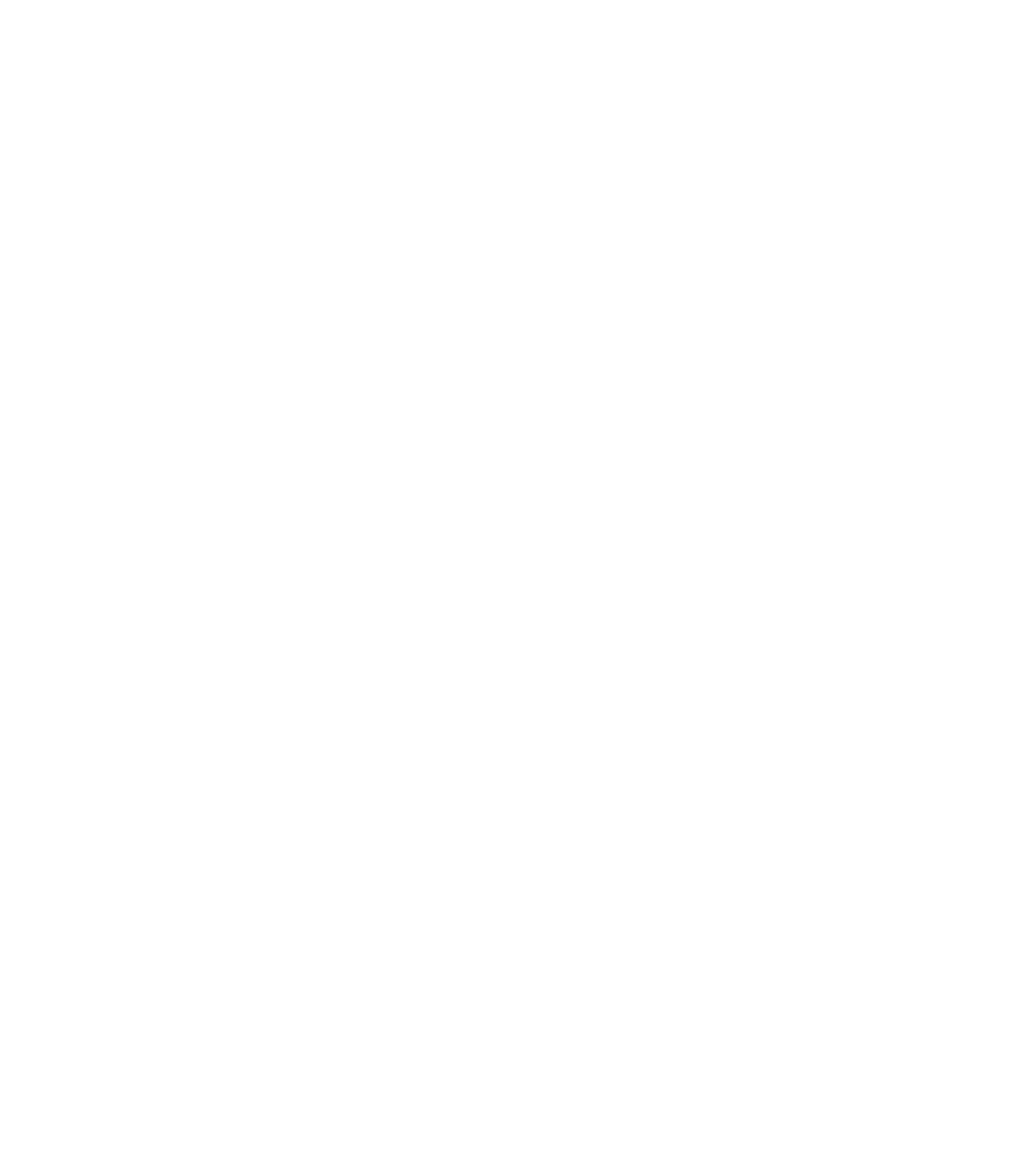
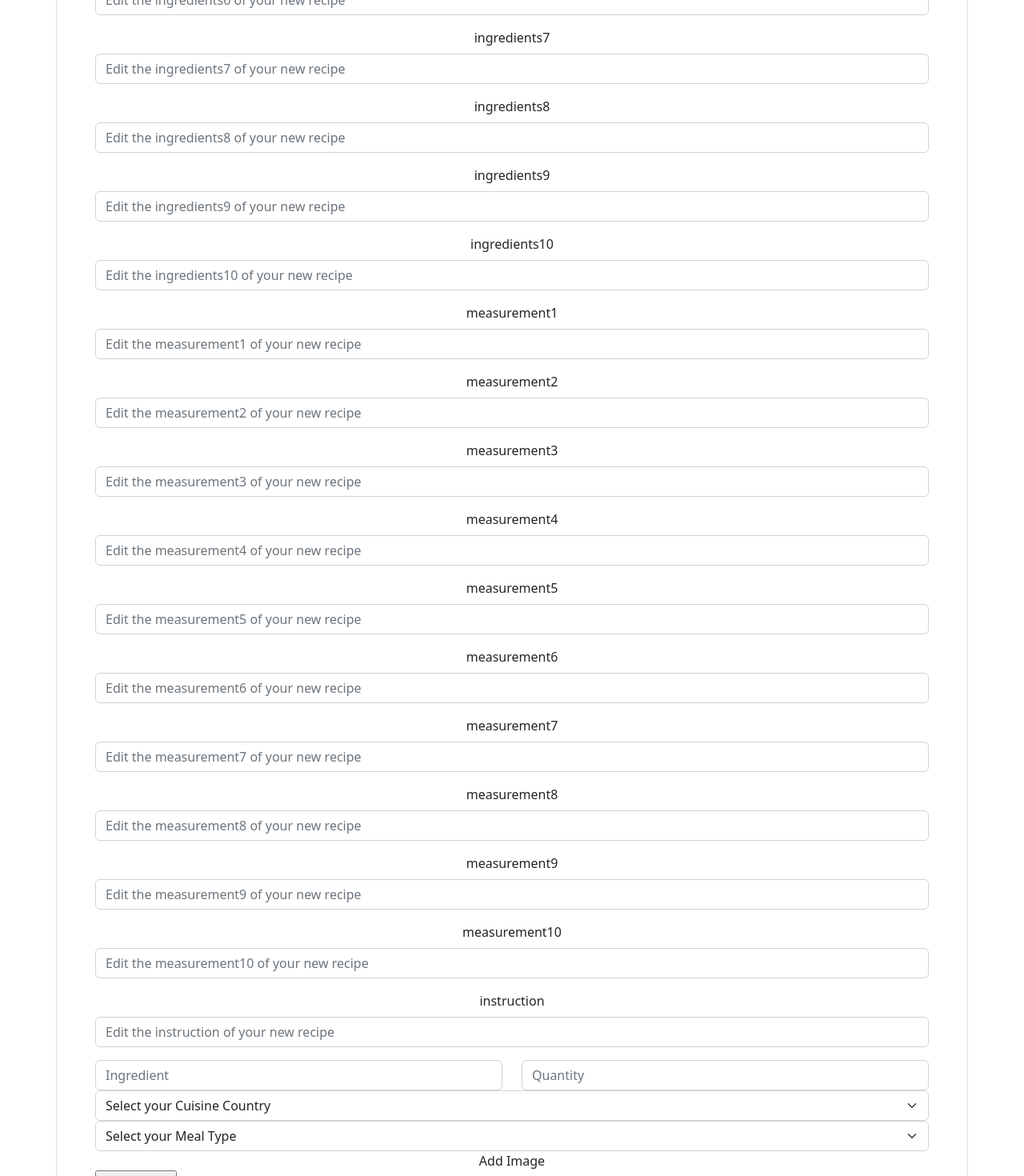
Before and after one commit to mdidomizio/Final-Project---Adelya-Miriam-Fatima, a React (Create React App) app: page /newRecipe in a window 1280 px wide. Shown: the part 1060-2530 px from the top of the page at 80% size. Before the commit the page ends 800 px from the top, so only its background shows below. Built offline with nearby package versions, Linux system fonts and the light colour scheme.

Commit message:
first draft of form with some extra options more costumized according to the entry type

```diff
--- a/src/components/AddRecipeForm.js
+++ b/src/components/AddRecipeForm.js
@@ -1,19 +1,21 @@
-import { useState } from 'react';
-import { Link } from "react-router-dom"
-import Button from 'react-bootstrap/Button';
-import Form from 'react-bootstrap/Form';
+import { useState } from "react";
+import { Link } from "react-router-dom";
+import Button from "react-bootstrap/Button";
+import Form from "react-bootstrap/Form";
+import Row from "react-bootstrap/Row";
+import Col from "react-bootstrap/Col";
 import { useFormik } from "formik";
 import * as yup from "yup";
 
 const AddRecipeForm = () => {
-
-  const[error, setError] = useState(false)
-  const [messageAdded, setMessageAdded] = useState(false)
+  const [error, setError] = useState(false);
+  const [messageAdded, setMessageAdded] = useState(false);
 
   const formik = useFormik({
     initialValues: {
       nameRecipe: "",
       mealType: "",
+      mealTag: "",
       mealOrigin: "",
       ingredients1: "",
       ingredients2: "",
@@ -40,9 +42,47 @@
     },
 
     validationSchema: yup.object().shape({
-        nameRecipe: yup.string().max(50, "50 characters or less").required("Required"),
-        mealType: yup.string().oneOf(["Beef", "Breakfast", "Chicken", "Dessert", "Miscellaneous", "Pork", "Seafood", "Side", "Starter", "Vegetarian"]).required(),
-        mealOrigin: yup.string().oneOf(["American", "British", "Canadian", "Chinese", "Croatian", "Dutch", "French", "Indian", "Irish", "Italian", "Jamaican", "Malaysian", "Mexican", "Polish", "Russian", "Vietnamese",]).required(),
+      nameRecipe: yup
+        .string()
+        .max(50, "50 characters or less")
+        .required("Required"),
+      mealType: yup
+        .string()
+        .oneOf([
+          "Beef",
+          "Breakfast",
+          "Chicken",
+          "Dessert",
+          "Miscellaneous",
+          "Pork",
+          "Seafood",
+          "Side",
+          "Starter",
+          "Vegetarian",
+        ])
+        .required(),
+      mealTag: yup.string().oneOf(["rian"]).required(),
+      mealOrigin: yup
+        .string()
+        .oneOf([
+          "American",
+          "British",
+          "Canadian",
+          "Chinese",
+          "Croatian",
+          "Dutch",
+          "French",
+          "Indian",
+          "Irish",
+          "Italian",
+          "Jamaican",
+          "Malaysian",
+          "Mexican",
+          "Polish",
+          "Russian",
+          "Vietnamese",
+        ])
+        .required(),
       ingredients1: yup.string().max(50, "50 characters or less").required(),
       ingredients2: yup.string().max(50, "50 characters or less").required(),
       ingredients3: yup.string().max(50, "50 characters or less").required(),
@@ -64,46 +104,45 @@
       measurement9: yup.string().max(50, "50 characters or less").required(),
       measurement10: yup.string().max(50, "50 characters or less").required(),
       instruction: yup.string().required(),
-        url: yup.string().required()
+      url: yup.string().required(),
     }),
     onSubmit: (values) => {
-      console.log("clg from submit post", values)
-      createRecipeEntry(values)
-
+      console.log("clg from submit post", values);
+      createRecipeEntry(values);
     },
   });
 
-  const createRecipeEntry = async (item) =>{
+  const createRecipeEntry = async (item) => {
     // upload image to cloudinary:
-  let preset = 'wardrobe_bootcamp'
-  let cloudName = 'dajs1jldd'
-  let cloudPath = `https://api.cloudinary.com/v1_1/${cloudName}/image/upload`
+    let preset = "wardrobe_bootcamp";
+    let cloudName = "dajs1jldd";
+    let cloudPath = `https://api.cloudinary.com/v1_1/${cloudName}/image/upload`;
     // create body to post:
-  let dataForBody = new FormData()
-  dataForBody.append('file', item.url[0])
-  dataForBody.append('upload_preset', preset)
-  dataForBody.append('cloud_name', cloudName)
+    let dataForBody = new FormData();
+    dataForBody.append("file", item.url[0]);
+    dataForBody.append("upload_preset", preset);
+    dataForBody.append("cloud_name", cloudName);
 
     const uploadImageToCloudinary = await fetch(cloudPath, {
-        method: 'POST',
-        body: dataForBody
-      })
-      let imageData = await uploadImageToCloudinary.json()
-      console.log('post to cloud', imageData);
+      method: "POST",
+      body: dataForBody,
+    });
+    let imageData = await uploadImageToCloudinary.json();
+    console.log("post to cloud", imageData);
 
     // get access to token in local storage:
-      let tokenFromLS = localStorage.getItem('token')
-      let JWT_TOKEN = JSON.parse(tokenFromLS)
+    let tokenFromLS = localStorage.getItem("token");
+    let JWT_TOKEN = JSON.parse(tokenFromLS);
 
-try{
+    try {
       let path = `${process.env.REACT_APP_WARDROBE_API}/wardrobe`;
       let response = await fetch(path, {
         method: "POST",
         headers: {
           "Content-type": "application/json",
-        'Authorization': `Bearer ${JWT_TOKEN}`
+          Authorization: `Bearer ${JWT_TOKEN}`,
         },
-      body: JSON.stringify({...item, url: imageData.url}),
+        body: JSON.stringify({ ...item, url: imageData.url }),
       });
       if (response.status === 201) {
         //   TODO setMessageUpload(response.statusText)
@@ -120,30 +159,103 @@
 
   return (
     <>
-
       <div>
         <h3>Add a new recipe to your account</h3>
       </div>
 
       <div>
-      <Form className="container-sm border border-solid p-5" onSubmit={formik.handleSubmit}>
+        <Form
+          className="container-sm border border-solid p-5"
+          onSubmit={formik.handleSubmit}
+        >
+          {Object.keys(formik.initialValues).map((itemKey) => {
+            if (
+              itemKey === "id" ||
+              itemKey === "url" )
+              {
+              return null;
+            }
+            return (
               <Form.Group className="mb-3">
-          <Form.Label>Name of the Recipe</Form.Label>
+                <Form.Label>{itemKey}</Form.Label>
                 <Form.Control
-          id="nameRecipe"
-          name="nameRecipe"
+                  id={itemKey}
+                  name={itemKey}
                   type="text"
-          placeholder="Edit the name of your new recipe"
+                  placeholder={`Edit the ${itemKey} of your new recipe`}
                   onChange={formik.handleChange}
                 />
 
-          {formik.touched.nameRecipe && formik.errors.nameRecipe ? (
-                  <div className='text-danger'>{`the name of the recipe is ${formik.errors.nameRecipe}`}</div>
-                ) : null
-                }
+                {formik.touched[itemKey] && formik.errors[itemKey] ? (
+                  <div className="text-danger">{`${itemKey} is ${formik.errors[itemKey]}`}</div>
+                ) : null}
               </Form.Group>
+            );
+          })}
 
-        <Form.Group className="mb-3">
+          <div>
+          <Row>
+            <Col>
+              <Form.Control placeholder="Ingredient" />
+            </Col>
+            <Col>
+              <Form.Control placeholder="Quantity" />
+            </Col>
+          </Row>
+          {formik.touched.ingredients1 && formik.errors.ingredients1 ? (
+              <div className="text-danger">{`The first Ingredient is ${formik.errors.mealOrigin}`}</div>
+            ) : null}
+
+            {formik.touched.measurement1 && formik.errors.measurement1 ? (
+              <div className="text-danger">{`The quantity of the first ingredient is ${formik.errors.mealOrigin}`}</div>
+            ) : null}
+          </div>
+
+          <div>
+          <Form.Select aria-label="Default select example">
+            <option>Select your Cuisine Country</option>
+            <option value="1">American</option>
+            <option value="2">British</option>
+            <option value="3">Canadian</option>
+            <option value="3">Chinese</option>
+            <option value="3">Croatian</option>
+            <option value="3">Dutch</option>
+            <option value="3">French</option>
+            <option value="3">Indian</option>
+            <option value="3">Irish</option>
+            <option value="3">Italian</option>
+            <option value="3">Jamaican</option>
+            <option value="3">Malaysian</option>
+            <option value="3">Mexican</option>
+            <option value="3">Polish</option>
+            <option value="3">Russian</option>
+            <option value="3">Vietnamese</option>
+          </Form.Select>
+          {formik.touched.mealOrigin && formik.errors.mealOrigin ? (
+              <div className="text-danger">{`The Cuisine Country  is ${formik.errors.mealOrigin}`}</div>
+            ) : null}
+          </div>
+
+          <div>
+          <Form.Select aria-label="Default select example">
+            <option>Select your Meal Type</option>
+            <option value="1">Beef</option>
+            <option value="2">Breakfast</option>
+            <option value="3">Chicken</option>
+            <option value="3">Dessert</option>
+            <option value="3">Miscellaneous</option>
+            <option value="3">Pork</option>
+            <option value="3">Seafood</option>
+            <option value="3">Side</option>
+            <option value="3">Starter</option>
+            <option value="3">Vegetarian</option>
+          </Form.Select>
+          {formik.touched.mealType && formik.errors.mealType ? (
+              <div className="text-danger">{`The Meal Type is ${formik.errors.mealType}`}</div>
+            ) : null}
+          </div>
+
+          {/* <Form.Group className="mb-3">
           <Form.Label> Meal Type</Form.Label>
           <Form.Control
           id="mealType"
@@ -171,42 +283,38 @@
                 ) : null
                 }
 
-        </Form.Group>
+        </Form.Group> */}
 
-        <div className='imageUpload d-flex flex-column'>
+          <div className="imageUpload d-flex flex-column">
             <label htmlFor="url">Add Image</label>
             <input
-          id='url'
-          name='url'
+              id="url"
+              name="url"
               type="file"
-          onChange={(event)=> {
-            const fileToUpload = event.target.files
-            formik.setFieldValue('url', fileToUpload)
+              onChange={(event) => {
+                const fileToUpload = event.target.files;
+                formik.setFieldValue("url", fileToUpload);
               }}
             />
             {formik.touched.url && formik.errors.url ? (
-            <div className='text-danger'>{`Url is ${formik.errors.url}`}</div>
-          ) : null
-          }
+              <div className="text-danger">{`Url is ${formik.errors.url}`}</div>
+            ) : null}
           </div>
-
-
 
           <Button variant="primary" type="submit">
             Create new recipe
           </Button>
         </Form>
-      {error? (<div>{error.message}</div>) : null}
+        {error ? <div>{error.message}</div> : null}
         {messageAdded ? (
           <>
             <h2>Recipe created successfully, congratulation</h2>
             <Link to="/"> Go back to main page</Link>
           </>
-          ) : (null)}
+        ) : null}
       </div>
     </>
+  );
+};
 
-  );
-}
-
-export default AddRecipeForm
+export default AddRecipeForm;
```
Lines whose indentation alone changed are shown as unchanged.
